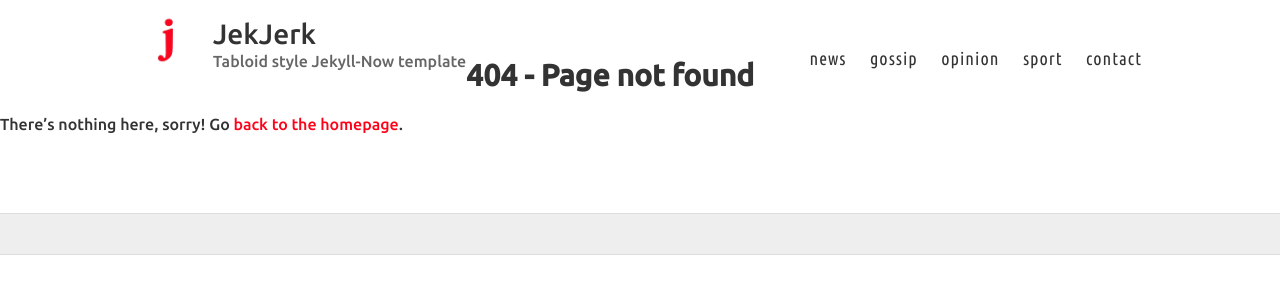
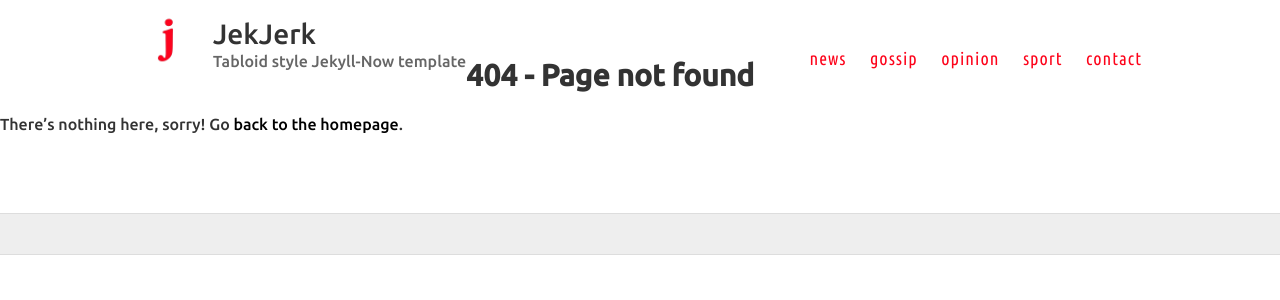
Before and after one commit to nicoboyce/jekjerk, a Jekyll site: the page built from 404.md, in a window 1280 px wide. Shown: the top 300 px of the page. Built offline with Jekyll 4.4.1, drawn with Linux system fonts in a browser that asks for light colours.

Commit message:
color fixes

```diff
--- a/index.html
+++ b/index.html
@@ -5,8 +5,10 @@
 {% for collection in ordered_collections %}
 {% unless collection.label == 'posts' %}
 {% assign col = collection.label %}
-<div style="margin-left:10%;">
-<h2><i>{{ collection.header }}</i></h2>
+<div class="desktopfix">&nbsp;
+</div>
+<div class="collheader">
+<h2 style="color:#fd031a;"><i>{{ collection.header }}</i></h2>
 </div>
 
 <div class="container">
--- a/style.scss
+++ b/style.scss
@@ -22,6 +22,17 @@
   @include mobile {
     width: 80%;
   }
+}
+
+.desktopfix {
+margin-top:20px;
+@include mobile {
+margin-top:0px;
+}
+}
+
+.collheader {
+margin-left:10%;
 }
 
 .topimage {
@@ -130,11 +141,11 @@
 }
 
 a {
-  color: #fd031a;
+  color: #000000;
   text-decoration: none;
 	cursor: pointer;
   &:hover, &:active {
-    color: #fd031a;
+    color: #000000;
   }
 }
 
@@ -297,14 +308,14 @@
 
   a {
     margin-left: 2px;
-    color: $darkGray;
+    color: #fd031a;
     text-align: right;
     font-weight: 300;
     letter-spacing: 1px;
     margin: 0 10px;
 
     @include mobile {
-      color: $blue;
+      color: #fd031a;
     }
   }
 }
```
Also changed, not shown: 3 other files.
